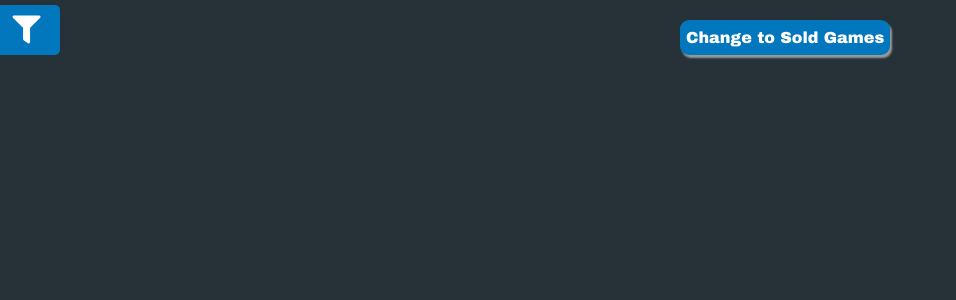
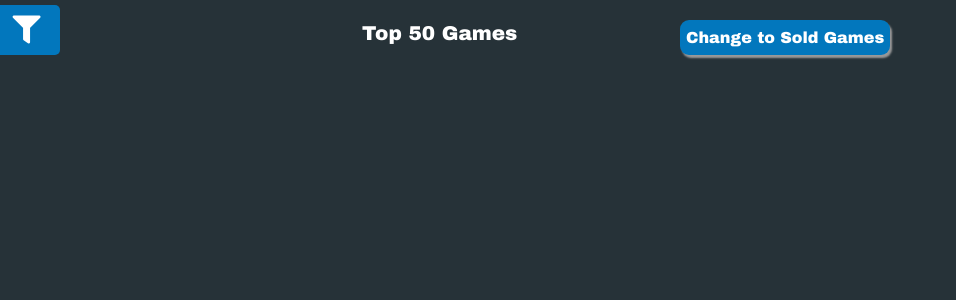
Before and after one commit to Nicola20/vis-project, a Flask app: template src/templates/index.html in a window 1280 px wide. Shown: the top 300 px of the page, without its empty margins (0-956 px from the left). Run offline with Flask 2, Linux system fonts and the light colour scheme; the template is opened without the code that fills it, so the values that code supplies are empty; some libraries are stand-ins or nearby versions.

Commit message:
changed color for pie charts, added header for bar chart

```diff
--- a/src/static/style.css
+++ b/src/static/style.css
@@ -258,3 +258,15 @@ button:hover {
 .label {
     font-size: 13px;
 }
+
+#platform-container {
+    margin-right: 300px;
+    margin-top: - 100px;
+    display:inline-block;
+}
+
+.title {
+    font-weight: bold;
+    font-size: 20px;
+    color: white;
+}
--- a/src/templates/index.html
+++ b/src/templates/index.html
@@ -194,10 +194,11 @@
         var genres = [];
         var selector = "#" + category + "-filter";
 
-        for(var i = 0; i < data.length; i++) {
+        for(var i = 0; i < data.length; i++) {   //this is used again in preprocessData -> maybe make it own function
             if (!genres.includes(data[i][category].toString()))
                 genres.push(data[i][category].toString());
         }
+        genres.sort();
         for (var k = 0; k < genres.length; k++) {
             var html = "<label class='container'><span>" + genres[k] + "</span><input onclick='filter(event)' class='check' id='MyBox3' type='checkbox' value='" + genres[k] + "' typo ='" + category + "'><span class='checkmark'></span></label>";
             $(selector).append(html);
@@ -264,8 +265,8 @@
 // -------------------------------------------------------------------------
 
 
-    const size = 800
-    const radius = (size / 2) - 200;
+    const size = 500;
+    const radius = (size / 2) - 100;
 
     var scaleBySales = false;
     const kindOfSales = "global_sales";
@@ -377,7 +378,7 @@
     function mouseoutPie(d) {
         //change opacity of pie
         d3.select(this)
-            .style("opacity", "0.5")
+            .style("opacity", "0.7")
         //hide info in middle of pie
         d3.selectAll(".info." + d.data.key.replace(/ /g, "-").replace(/^[0-9]/,"--"))
             .style("opacity", "0.0");
@@ -416,7 +417,7 @@
             .attr("d", arc)
             .style("fill", color)
             .style("stroke", "black")
-            .style("opacity", "0.5")
+            .style("opacity", "0.7")
             .on("mouseover", mouseoverPie)
             .on("mouseout", mouseoutPie);
     }
@@ -425,7 +426,7 @@
     function renderLabels(svg, pie, featureData) {
         var textArc = d3.arc()
             .innerRadius(radius * 1.45)
-            .outerRadius(radius * 1.45);
+            .outerRadius(radius * 1.15);
 
         svg.selectAll(".label")
             .data(pie(featureData))
@@ -460,7 +461,7 @@
     function renderLines(svg, pie, featureData, arc) {
         var textArc = d3.arc()
             .innerRadius(radius * 1.4)
-            .outerRadius(radius * 1.4);
+            .outerRadius(radius * 1.05);
 
         svg.selectAll(".line")
             .data(pie(featureData))
@@ -469,7 +470,7 @@
             .attr("transform", "translate(" + (size/ 2) + "," + (size / 2) + ")")
             .attr("stroke", "white")
             .style("fill", "none")
-            .attr("stroke-width", "2")
+            .attr("stroke-width", "1")
             .attr("points", d => {
                 if ((d.endAngle - d.startAngle) / (2 * Math.PI) * 100 > 2) {
                     var posA = arc.centroid(d);
@@ -546,7 +547,6 @@
         }
     }
 
-    var breaks;
 
     function wrap(text, width) {
         text.each(function() {
@@ -560,13 +560,10 @@
             y = text.attr("y"),
             dy = parseFloat(text.attr("dy")),
             tspan = text.text(null).append("tspan").attr("x", 0).attr("y", y).attr("dy", dy + "em");
-    breaks = 0;
         while (word = words.pop()) {
           line.push(word);
           tspan.text(line.join(" "));
           if (tspan.node().getComputedTextLength() > width) {
-        ++breaks;
-        console.log("Anzahl Linebreaks: " + breaks + ", " + JSON.stringify(text));
             line.pop();
             tspan.text(line.join(" "));
             line = [word];
@@ -605,9 +602,9 @@
 
 
     function renderPies(data) {
-        renderPieChart(data, "platform", "blue", scaleBySales, kindOfSales);
-        renderPieChart(data, "genre", "yellow", scaleBySales, kindOfSales);
-        renderPieChart(data, "publisher", "red", scaleBySales, kindOfSales);
+        renderPieChart(data, "platform", "#26c6da", scaleBySales, kindOfSales);
+        renderPieChart(data, "genre", "#ffff00", scaleBySales, kindOfSales);
+        renderPieChart(data, "publisher", "#ef5350", scaleBySales, kindOfSales);
     }
 
 
@@ -681,7 +678,7 @@
             .attr('y', d => yScale(yValue(d)))
             .attr('width', d => xScale(xValue(d)))
             .attr('height', yScale.bandwidth() - 5)
-            .attr("fill","#7283a7");
+            .attr("fill","#00C851");
 
         d3.select(this).select(".ylabel")
             .transition()
@@ -730,7 +727,7 @@
         idValue = d => d.id;
         yValue = d => d.name;
 
-        const margin = { top: 30, right: 70, bottom: 77, left: 180 + 132 };
+        const margin = { top: 70, right: 70, bottom: 77, left: 180 + 132 };
         const innerWidth = width - margin.left - margin.right;
         const innerHeight = height - margin.top - margin.bottom;
         xScale = d3.scaleLinear()
@@ -752,6 +749,11 @@
         g = svg.append('g')
             .attr('transform', `translate(${margin.left},${margin.top})`);
 
+        svg.append("text")
+           .attr("class", "title")
+           .attr("x", margin.left)
+           .attr("y", 40)
+           .text("Top 50 Games");
 
 
         const xAxisTickFormat = number =>
@@ -823,7 +825,7 @@
                 .attr('y', d => yScale(yValue(d)))
                 .attr('width', d => xScale(xValue(d)))
                 .attr('height', yScale.bandwidth() - 5)
-                .attr("fill",  "#7283a7");
+                .attr("fill",  "#00C851");
             //append y label
             entry.append("text")
                 .attr("class", "ylabel")
```
Lines whose indentation alone changed are shown as unchanged.
